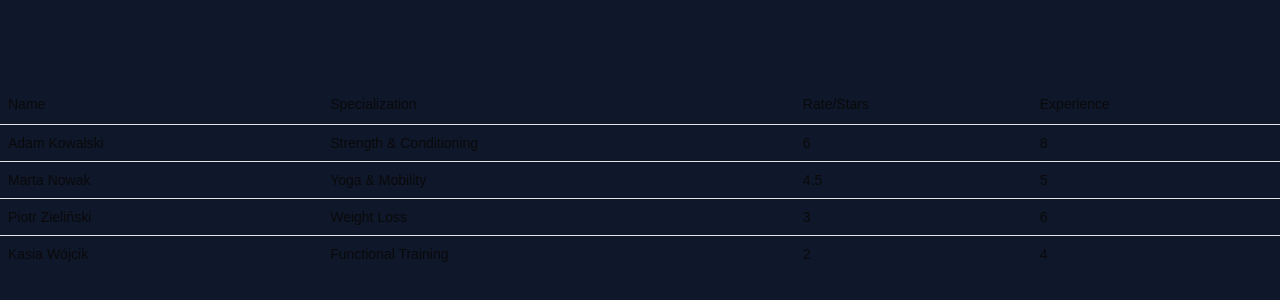
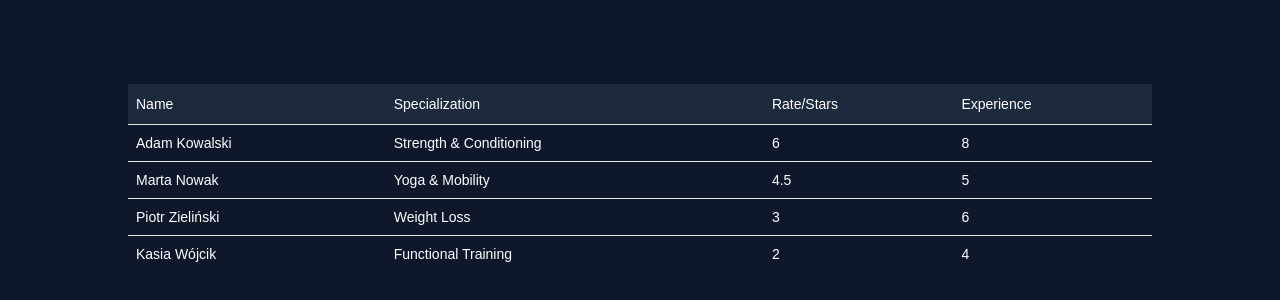
Before and after one commit to fryderyk1991/trainly, a React (Vite) app: page / in a window 1280 px wide. Shown: the part 222-522 px from the top of the page. Built offline with nearby package versions, Linux system fonts and the light colour scheme; data requests are answered from the project's data file.

Commit message:
setup: install  react router

```diff
--- a/package.json
+++ b/package.json
@@ -18,6 +18,7 @@
     "radix-ui": "^1.4.3",
     "react": "^19.2.5",
     "react-dom": "^19.2.5",
+    "react-router": "^7.14.2",
     "shadcn": "^4.5.0",
     "tailwind-merge": "^3.5.0",
     "tailwindcss": "^4.2.4",
--- a/src/components/TrainerTable.tsx
+++ b/src/components/TrainerTable.tsx
@@ -14,19 +14,18 @@ type Props = {
 
 const TrainerTable = ({ trainers }: Props) => {
   return (
-   <Table>
-    <TableHeader>
+   <Table className="text-white ">
+    <TableHeader className="bg-slate-800">
         <TableRow>
-            <TableHead>Name</TableHead>
-            <TableHead>Specialization</TableHead>
-            <TableHead>Rate/Stars</TableHead>
-            <TableHead>Experience</TableHead>
+            <TableHead className="text-white">Name</TableHead>
+            <TableHead className="text-white">Specialization</TableHead>
+            <TableHead className="text-white">Rate/Stars</TableHead>
+            <TableHead className="text-white">Experience</TableHead>
         </TableRow>
          </TableHeader>
         <TableBody>
             {trainers.map((trainer) => (
-                console.log(trainer.name),
-                <TableRow key={trainer.id}>
+                <TableRow key={trainer.id} onClick={() => {console.log(trainer.id)}}>
                     <TableCell>{trainer.name}</TableCell>
                     <TableCell>{trainer.specialization}</TableCell>
                     <TableCell>{trainer.stars}</TableCell>
--- a/src/components/layout/Container.tsx
+++ b/src/components/layout/Container.tsx
@@ -2,7 +2,7 @@ import React from "react"
 
 const Container = ({children}: {children: React.ReactNode} ) => {
   return (
-    <div className='h-screen flex justify-center items-center'>
+    <div className='h-screen flex justify-center items-center w-[80%] mx-auto'>
         {children}
     </div>
   )
```
Also changed, not shown: 1 other file (tests, documents, lock files or other folders).
